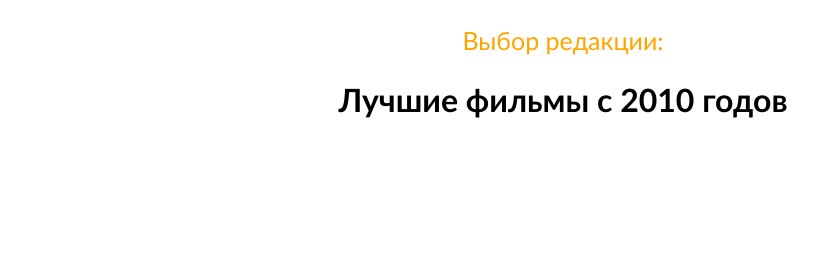
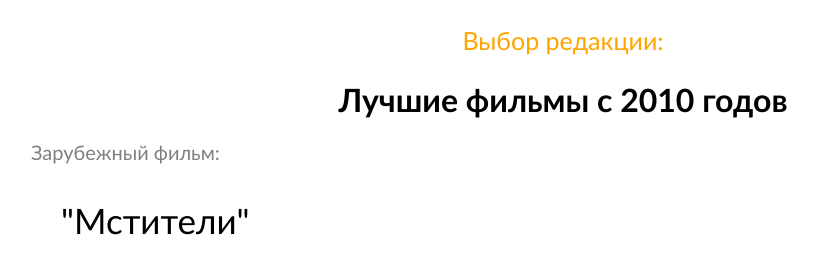
Before and after one commit to nikita-pn/homework, a plain HTML site: page index.html in a window 1280 px wide. Shown: the whole page, without its empty margins (77-895 px from the left). Drawn offline with Linux system fonts and the light colour scheme.

Commit message:
Update index.html

```diff
--- a/index.html
+++ b/index.html
@@ -16,12 +16,23 @@
         font-family: 'Gill Sans', 'Gill Sans MT', Calibri, 'Trebuchet MS', sans-serif;
         text-align: center;
     }
-
-
-
+    .p2{
+        font-family: 'Gill Sans', 'Gill Sans MT', Calibri, 'Trebuchet MS', sans-serif;
+        text-indent: 100px;
+        font-size: 20px;
+        color: gray;
+    }
+    .name1{
+        font-family: 'Gill Sans', 'Gill Sans MT', Calibri, 'Trebuchet MS', sans-serif;
+        font-size: 35px;
+        text-indent: 130px;
+    }
 </style>
 <body>
 <p class="p1"> Выбор редакции: </p>
 <h1 class="h1">Лучшие фильмы с 2010 годов</h1>
+<p class="p2" >Зарубежный фильм:</p>
+<p class="name1" > "Мстители" </p>
+
 </body>
 </html>
```
